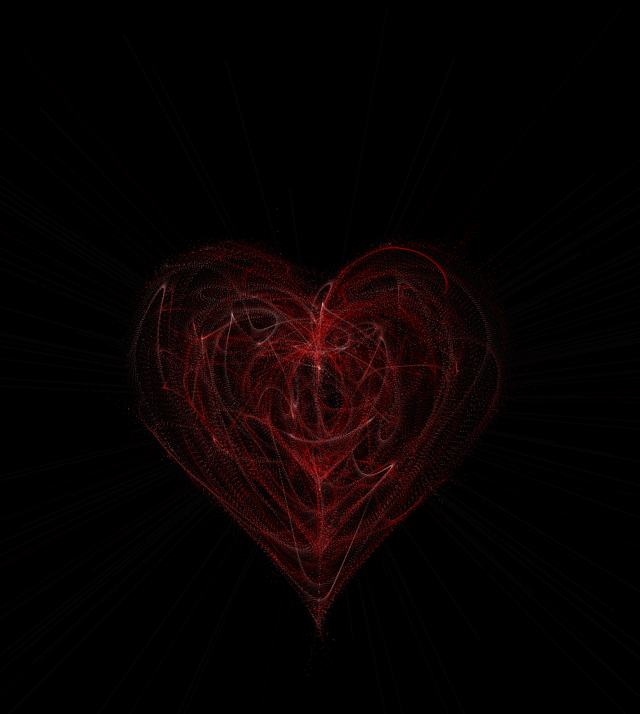
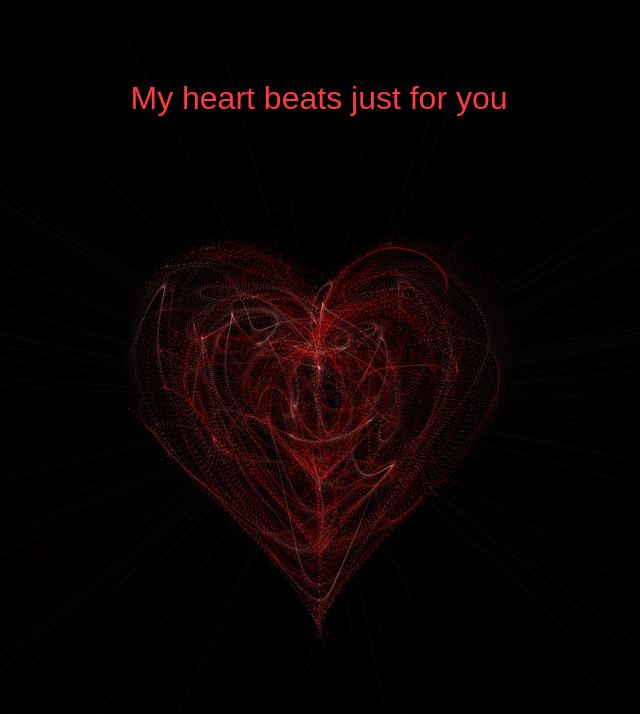
Before and after one commit to blooraayy/I-love-you-so, a plain HTML site: page index.html in a window 1280 px wide. Shown: the whole page, without its empty margins (321-961 px from the left). Drawn offline with Linux system fonts and the light colour scheme.

Commit message:
mensaje añadido

```diff
--- a/index.html
+++ b/index.html
@@ -7,6 +7,7 @@
 </head>
 <body>
 <canvas id="heart"></canvas>
+<div id="message">My heart beats just for you</div>
   <script  src="./script.js"></script>
 
 </body>
--- a/script.js
+++ b/script.js
@@ -141,6 +141,15 @@ var init = function () {
     loop();
 };
 
+document.addEventListener("DOMContentLoaded", function() {
+    setTimeout(function() {
+        let message = document.getElementById("message");
+        if (message) {
+            message.style.opacity = "1"
+        }
+    }, 3000)
+});
+
 var s = document.readyState;
 if (s === 'complete' || s === 'loaded' || s === 'interactive') init();
 else document.addEventListener('DOMContentLoaded', init, false);
--- a/style.css
+++ b/style.css
@@ -6,3 +6,16 @@ canvas {
     height: 100%;
     background-color: rgba(0,0,0,.2);
   }
+
+#message {
+  position: absolute;
+  top: 10%;
+  left: 50%;
+  transform: translate(-50%, 0);
+  font-size: 2em;
+  color: #FF3B3F;
+  text-shadow: 2px 2px 4px rgba(0, 0, 0, 0.5);
+  font-family: "Century-Gothic", sans-serif;
+  opacity: 0;
+  transition: opacity 2s ease-in-out;
+}
```
